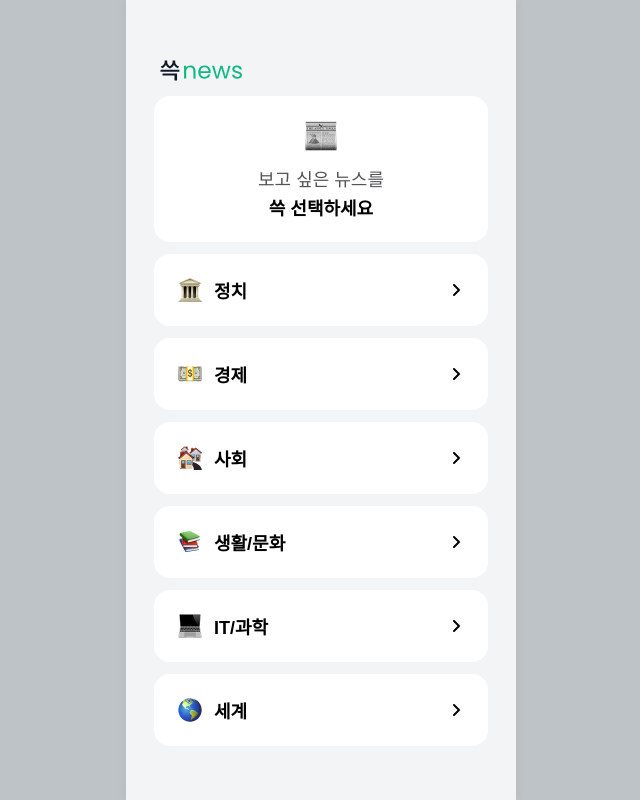
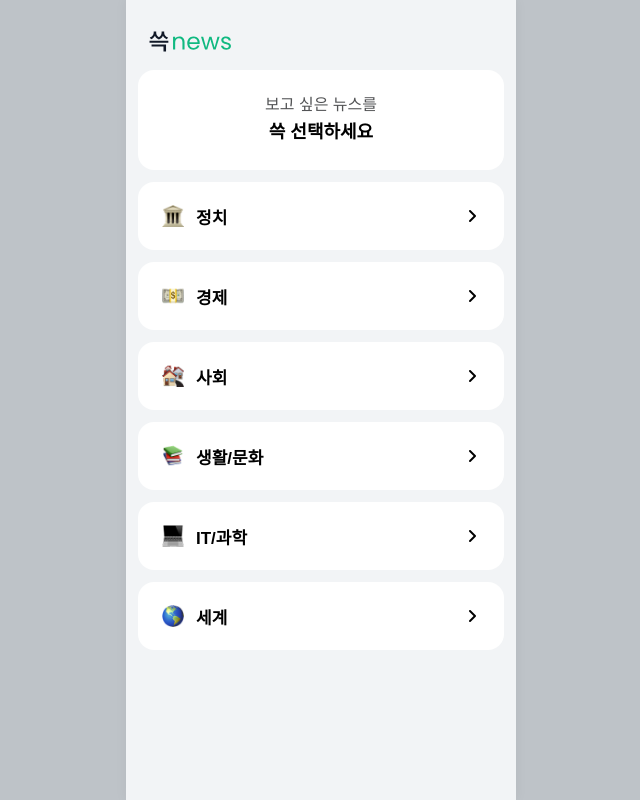
Before and after one commit to COCONUT-NEWS/sseuknews-coconut, a React (Create React App) app in the folder Front-End/: page / in a window 1280 px wide. Shown: the whole page, without its empty margins (319-959 px from the left). Built offline with nearby package versions, Linux system fonts and the light colour scheme; a web font is replaced by a local one.

Commit message:
feat: UI 디테일 수정 (#56)

```diff
--- a/Front-End/src/components/CategoryButton.jsx
+++ b/Front-End/src/components/CategoryButton.jsx
@@ -10,7 +10,7 @@ export default function CategorySelector({ icon, label, onClick }) {
         alignItems: 'center',
         justifyContent: 'space-between', // 자식 두 개 사이에 공간을 줌
         padding: '0 24px',
-        height: '72px',
+        height: '68px',
         backgroundColor: '#FFFFFF',
         border: 'none',
         borderRadius: '16px',
@@ -26,11 +26,11 @@ export default function CategorySelector({ icon, label, onClick }) {
             <img
                 src={icon}
                 alt=""
-                style={{ width: '24px', height: '24px' }}
+                style={{ width: '22px', height: '22px' }}
             />
             <span
                 style={{
-                    fontSize: '18px',
+                    fontSize: '17px',
                     fontWeight: 600,
                     color: '#000000',
                 }}
--- a/Front-End/src/components/GuideBox.jsx
+++ b/Front-End/src/components/GuideBox.jsx
@@ -7,7 +7,8 @@ export default function GuideBox() {
             style={{
                 width: '100%',
                 maxWidth: '366px',
-                height: '146px',
+                // height: '146px',
+                height: '100px',
                 display: 'flex',
                 flexDirection: 'column',
                 alignItems: 'center',
@@ -17,7 +18,7 @@ export default function GuideBox() {
                 marginBottom: '12px',
             }}
         >
-            <img
+            {/* <img
                 src={newspaperIcon}
                 alt="news icon"
                 style={{
@@ -26,12 +27,12 @@ export default function GuideBox() {
                     marginTop: '0px',
                     marginBottom: '16px',
                 }}
-            />
+            /> */}
 
             <p
                 style={{
                     fontFamily: 'Pretendard, sans-serif',
-                    fontSize: '18px',
+                    fontSize: '16px',
                     fontWeight: 500,
                     lineHeight: '140%',
                     color: '#535456',
--- a/Front-End/src/pages/CategorySelectPage.jsx
+++ b/Front-End/src/pages/CategorySelectPage.jsx
@@ -20,22 +20,28 @@ export default function CategorySelectPage( { onSelectCategory }) {
     ];
 
     return (
-        <div style={{ paddingTop: '20px' }}>
+        <div style={{ paddingTop: '10px' }}>
             <header
                 style={{
                     display: 'flex',
                     alignItems: 'center', // 중앙 수직 정렬
-                    padding: '60px 0 0 20.5px', //위쪽 60px, 왼쪽 20.5px margin
+                    padding: '12px 0 0 10px', //위쪽 12px, 왼쪽 10px margin
                     height: '60px',
                 }}
             >
                 <img
                     src={logo}
                     alt="쓱news 로고"
-                    style={{width: '84px', height: '36px', marginBottom: '20px'}}
+                    style={{width: '84px', height: '36px', marginBottom: '10px'}}
                 />
             </header>
-            <main style={{ padding: '1rem', disply: 'flex', flexDirection: 'column', gap: '1.5rem' }}>
+            <main style={{
+                // padding: '1rem',
+                disply: 'flex',
+                flexDirection: 'column',
+                gap: '1.5rem'
+                }}
+            >
                 <GuideBox />
                 {categories.map((category) => (
                     <CategoryButton
```
